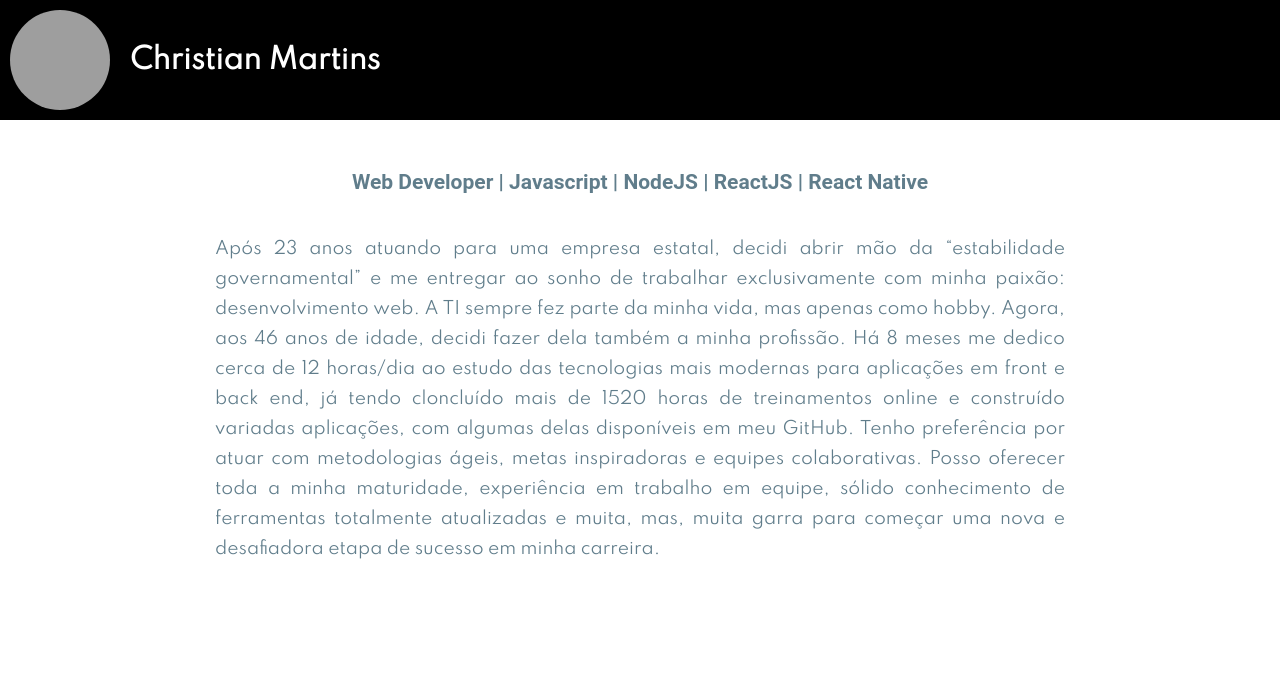
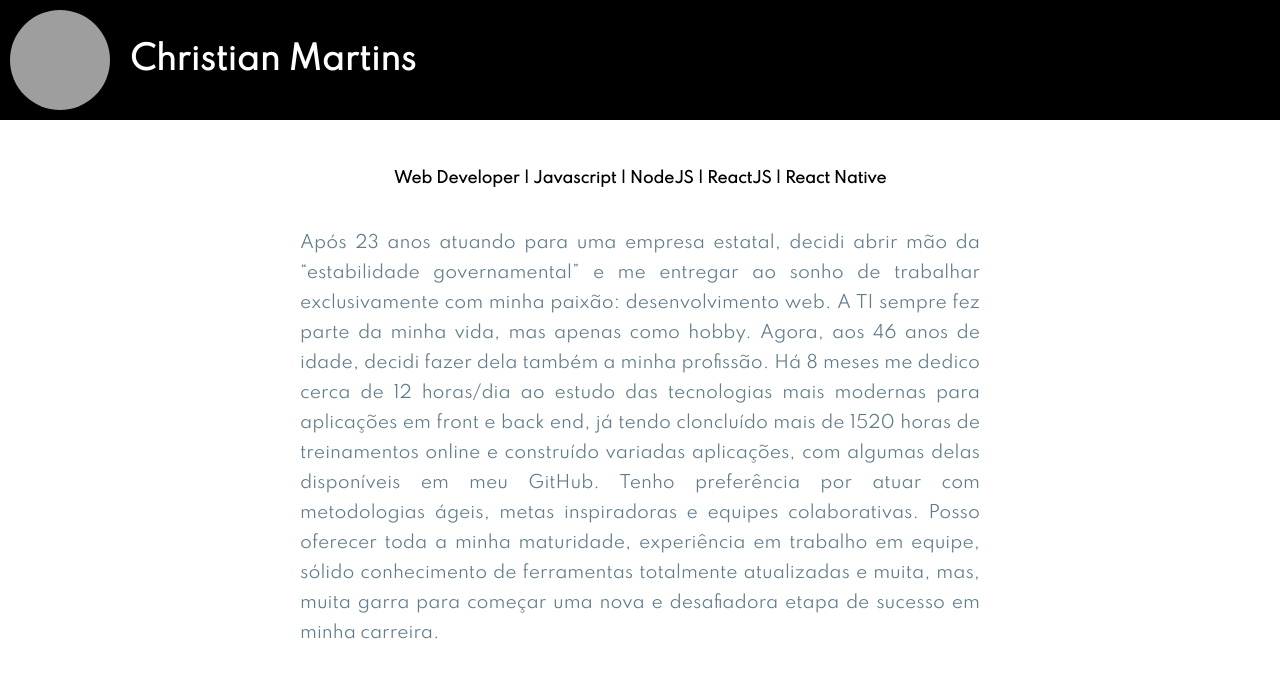
Before and after one commit to chrmartins/meusite, a React (Create React App) app: page / in a window 1280 px wide. Shown: the top 678 px of the page. Built offline with nearby package versions, Linux system fonts and the light colour scheme; grey boxes are pictures that could not be loaded.

Commit message:
alinhamento do texto

```diff
--- a/src/components/Bio/index.js
+++ b/src/components/Bio/index.js
@@ -4,7 +4,7 @@ import { TextBio } from './styles'
 export default function Bio() {
   return (
     <TextBio>
-      <h2>Web Developer | Javascript | NodeJS | ReactJS | React Native</h2>
+      <h1>Web Developer | Javascript | NodeJS | ReactJS | React Native</h1>
       <p>
       Após 23 anos atuando para uma empresa estatal, decidi abrir mão da “estabilidade governamental” e me entregar ao sonho de trabalhar exclusivamente com minha paixão: desenvolvimento web.
       A TI sempre fez parte da minha vida, mas apenas como hobby. Agora, aos 46 anos de idade, decidi fazer dela também a minha profissão.
--- a/src/components/Bio/styles.js
+++ b/src/components/Bio/styles.js
@@ -2,11 +2,13 @@ import styled from 'styled-components'
 
 export const  TextBio = styled.div`
 
-  display: column;
+
   margin-top: 50px;
+  font-family: 'Spartan', sans-serif;
 
-  h2 {
+  h1{
     text-align: center;
+    font-size: 15px;
   }
 
 
@@ -15,12 +17,12 @@ export const  TextBio = styled.div`
     text-align: justify;
     margin-left: auto;
     margin-right: auto;
-    width: 50em;
+    width: 40em;
     color: #607D8B;
     font-size: 17px;
     line-height: 30px;
     letter-spacing: opx;
-    font-family: 'Spartan', sans-serif;
+
 
   }
 `
--- a/src/components/Header/styles.js
+++ b/src/components/Header/styles.js
@@ -2,7 +2,6 @@ import styled from 'styled-components'
 
 export const Container = styled.div`
 
-  width: 100%;
   background-color: #000;
   font-family: 'Spartan', sans-serif;
   color: #FFF;
--- a/src/styles/global.js
+++ b/src/styles/global.js
@@ -7,18 +7,9 @@ export default createGlobalStyle`
         padding:0;
         outline: 0;
         box-sizing: border-box;
+        -webkit-font-smoothing: antialiased !important;
 
-    }
-    html, body, #root {
-        height: 100%;
 
-    }
-    body {
-
-        font: 14px 'Roboto', sans-serif;
-        background: #FFF;
-        color: #607D8B;
-        -webkit-font-smoothing: antialiased !important;
 
     }
 
```
